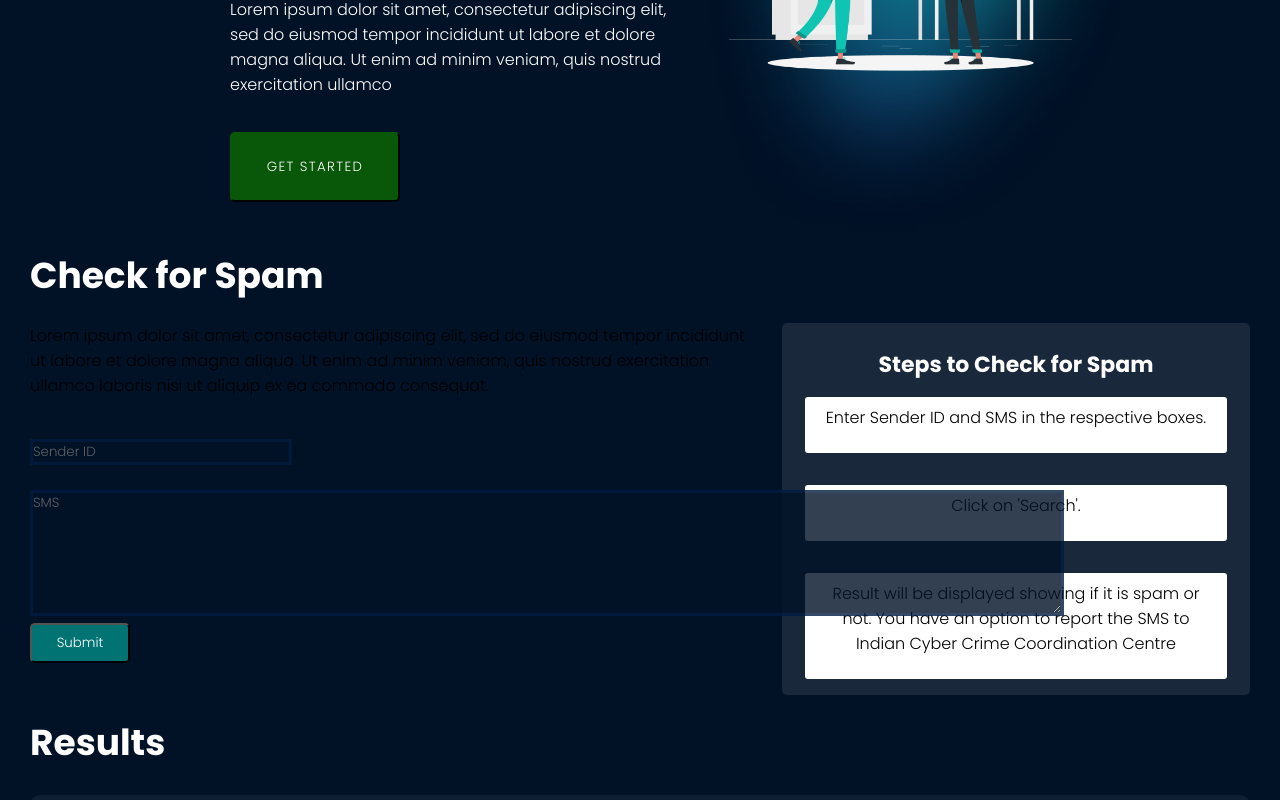
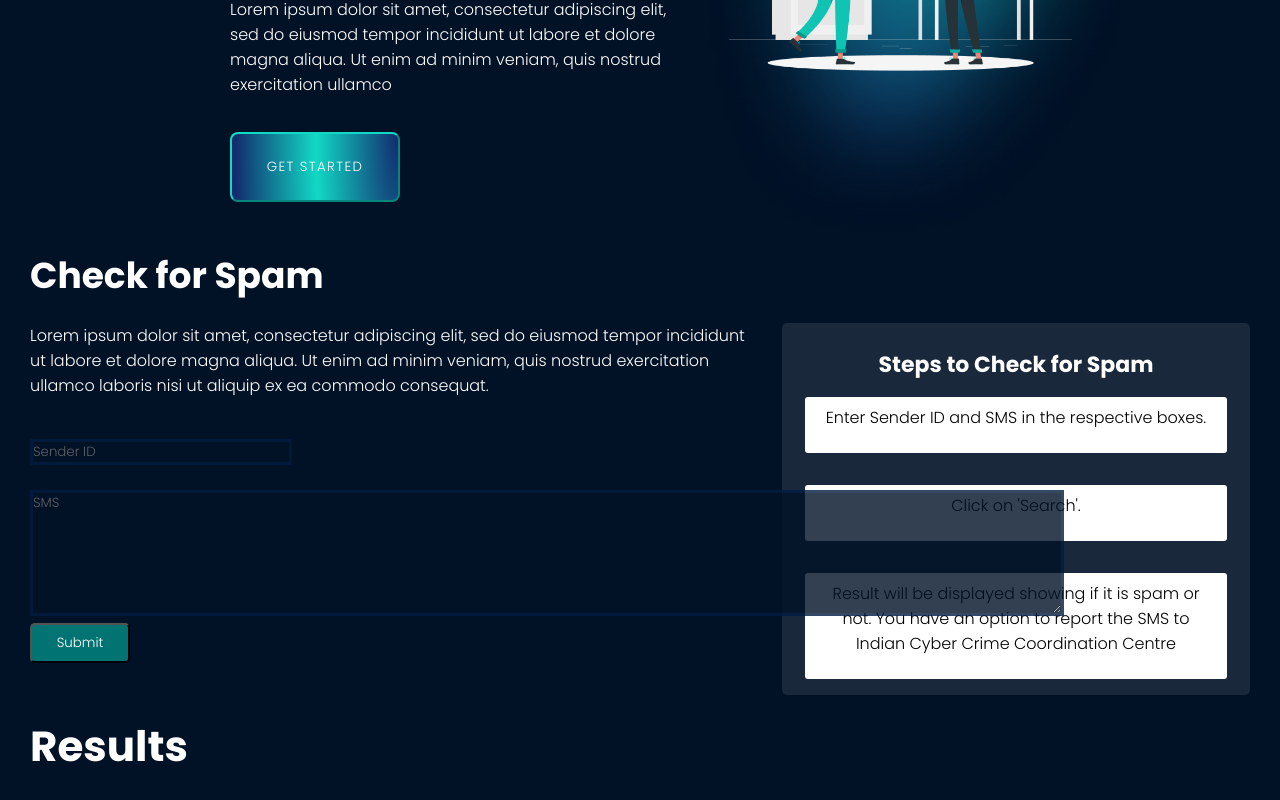
Before and after one commit to niyashiyas/Phish-Pod, a React (Create React App) app: page / in a window 1280 px wide. Shown: the part 360-1160 px from the top of the page. Built offline with nearby package versions, Linux system fonts and the light colour scheme.

Commit message:
fix: p tag in forms

```diff
--- a/src/components/Form.css
+++ b/src/components/Form.css
@@ -9,6 +9,9 @@
   flex-direction: column;
   max-width: 60%;
   margin-right: 20px;
+}
+.checkContent p{
+  color: white;
 }
 input[type="text"],
 textarea {
--- a/src/components/Main.css
+++ b/src/components/Main.css
@@ -32,10 +32,10 @@ div {
   margin-top: 35px;
   width: 170px;
   height: 70px;
-  background-color: rgb(9, 88, 9);
+  background: radial-gradient(100.94% 1022.79% at 100% 2.36%, #122C6F 0%, #11D9C5 49%, rgba(18, 44, 111, 0.97) 97.83%);
   color: white;
-  border-color: rgb(9, 88, 9);
-  border-radius: 5px;
+  border-color: #11D9C5;
+  border-radius: 8px;
   letter-spacing: 0.1em;
   transition: 0.5s;
 }
@@ -43,7 +43,7 @@ div {
   width: 160px;
   height: 65px;
   background-color: white;
-  color: rgb(9, 88, 9);
+  color: rgb(0, 0, 0);
 }
 .mainpic {
   width: 42%;
--- a/src/components/Result/Result.js
+++ b/src/components/Result/Result.js
@@ -6,7 +6,7 @@ const Result = (props) => {
   return (
     <div>
       <div className='resultsBox'>
-        <h1 style={{fontSize: "36px"}}>Results</h1>
+        <h1 style={{fontSize: "42px"}}>Results</h1>
         <br/>
         <div className='resultsContent'>
             <img src = './images/results-img.png'></img>
```
Also changed, not shown: src/components/Footer/Footer.css (line endings or trailing spaces).
